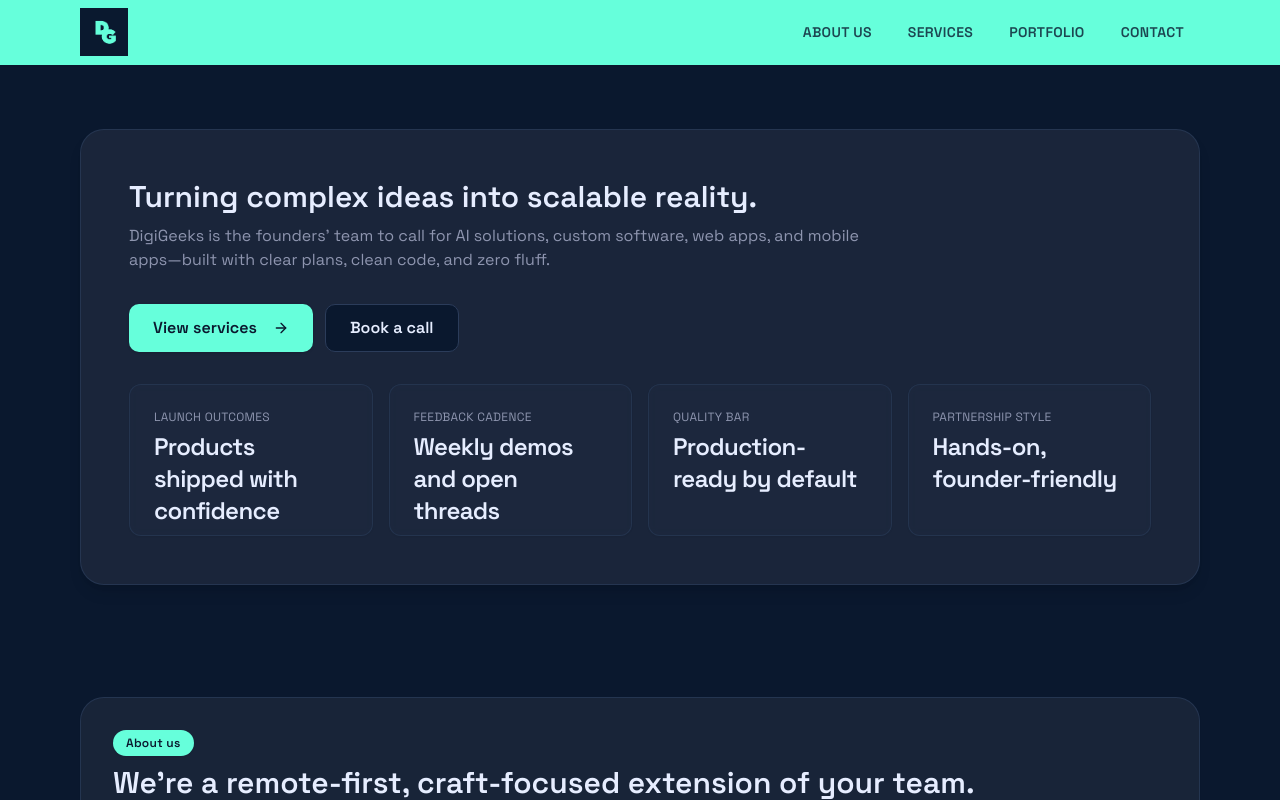
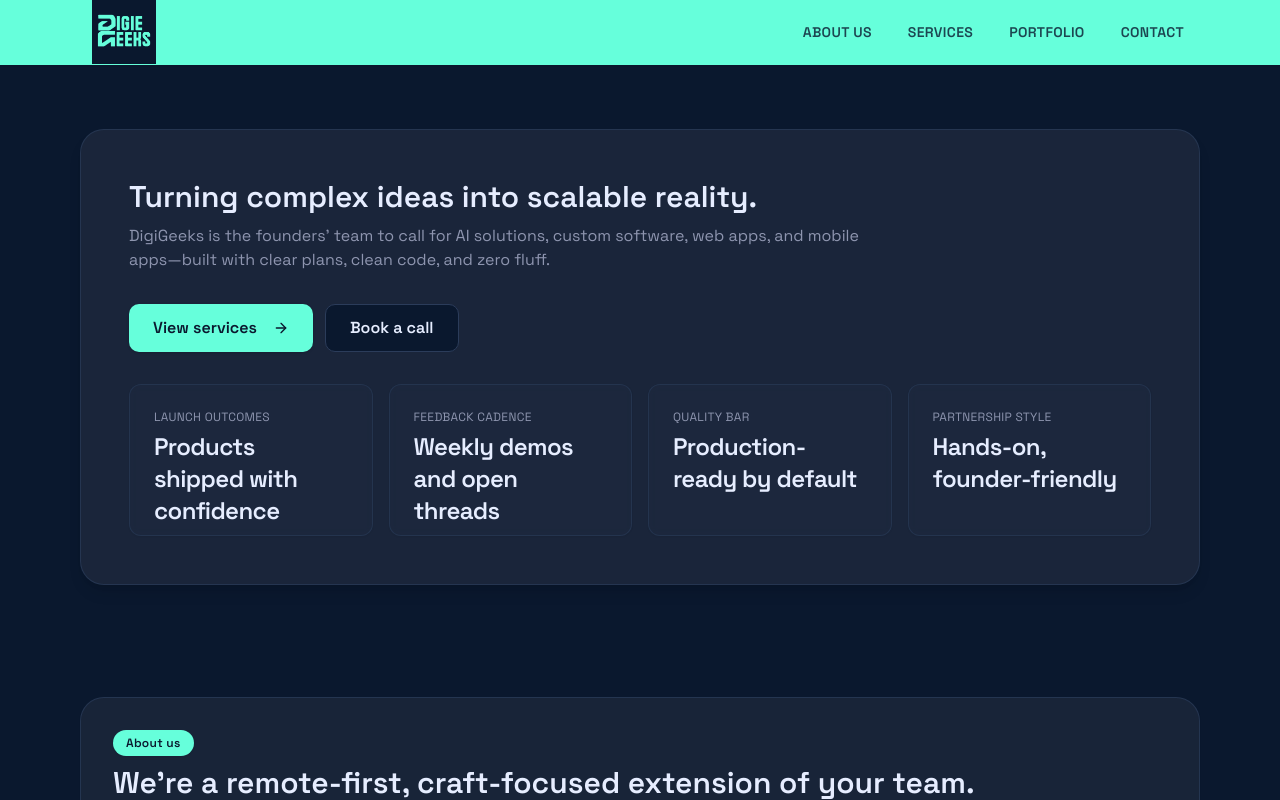
Before and after one commit to SayoneeDassani/digiebooks, a React (Vite) app: page / in a window 1280 px wide. Shown: the top 800 px of the page. Built offline with nearby package versions, Linux system fonts and the light colour scheme.

Commit message:
updating logo

```diff
--- a/index.html
+++ b/index.html
@@ -4,7 +4,7 @@
     <meta charset="UTF-8" />
     <link rel="icon" type="image/svg+xml" href="/favicon.svg" />
     <meta name="viewport" content="width=device-width, initial-scale=1.0" />
-    <title>digiegeeks-app</title>
+    <title>digiegeeks</title>
   </head>
   <body>
     <div id="root"></div>
--- a/src/components/TopBar.jsx
+++ b/src/components/TopBar.jsx
@@ -1,7 +1,7 @@
 import { useEffect, useState } from 'react'
 import { Mail, Menu, Phone, X } from 'lucide-react'
 import { cn } from '../lib/utils'
-import dgLogo from '../assets/dglogo.png'
+import dgLogo from '../assets/Digie_Geeks.png'
 
 const fallbackSections = [
   { id: 'home', label: 'Home' },
@@ -43,9 +43,9 @@ function TopBar({ sections = fallbackSections, onNavigate, activeSection }) {
             <button
               type="button"
               onClick={() => handleNavigate('home')}
-              className="focus-visible:outline-none focus-visible:ring-2 focus-visible:ring-ring focus-visible:ring-offset-2 focus-visible:ring-offset-background rounded-md"
+              className="focus-visible:outline-none focus-visible:ring-2 focus-visible:ring-ring focus-visible:ring-offset-2 focus-visible:ring-offset-background rounded-md p-0"
             >
-              <img src={dgLogo} alt="DigiGeeks logo" className="h-12 w-auto" />
+              <img src={dgLogo} alt="DigiGeeks logo" className="h-16 w-[88px] object-contain" />
             </button>
           </div>
 
```
Also changed, not shown: src/assets/Digie_Geeks.png (added).
